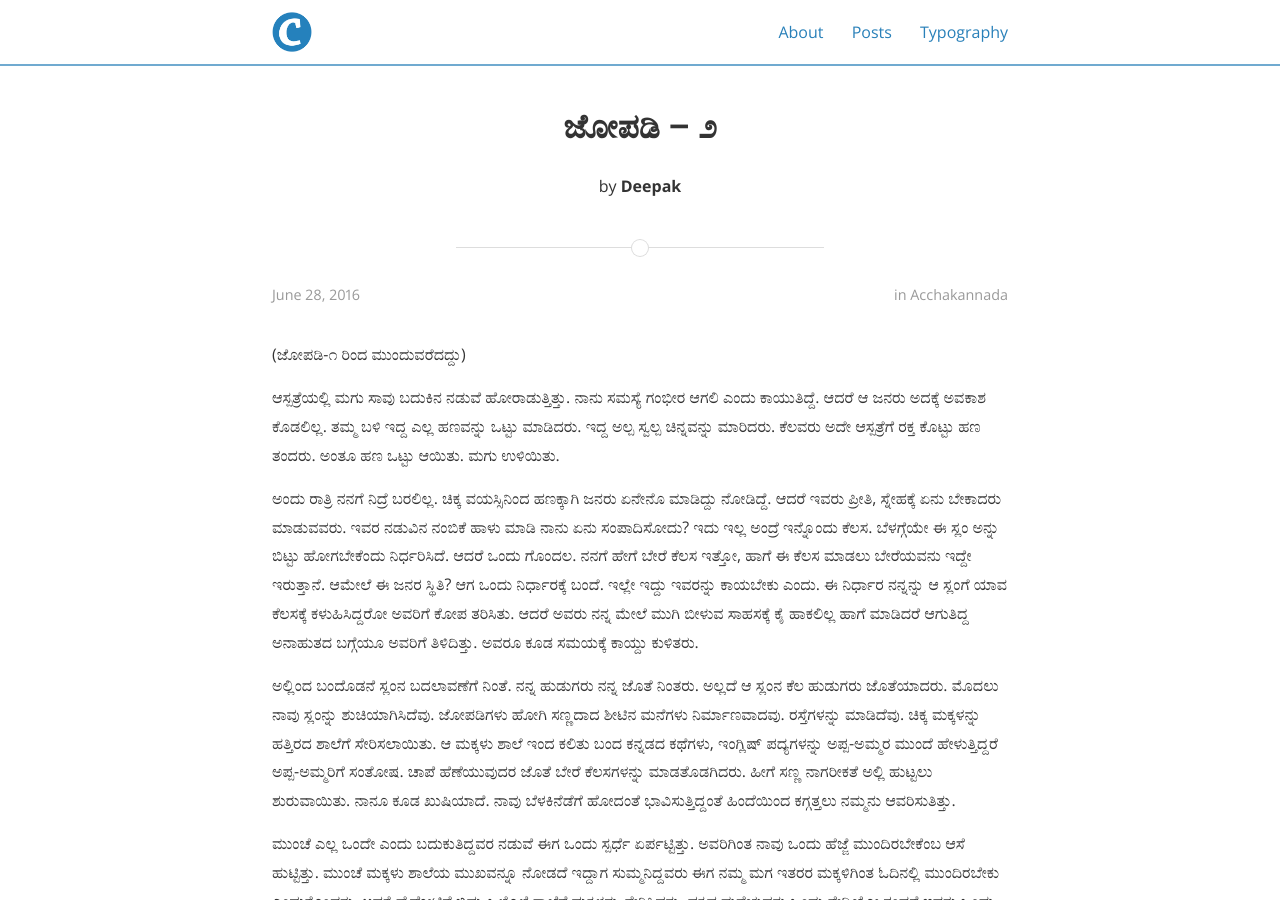
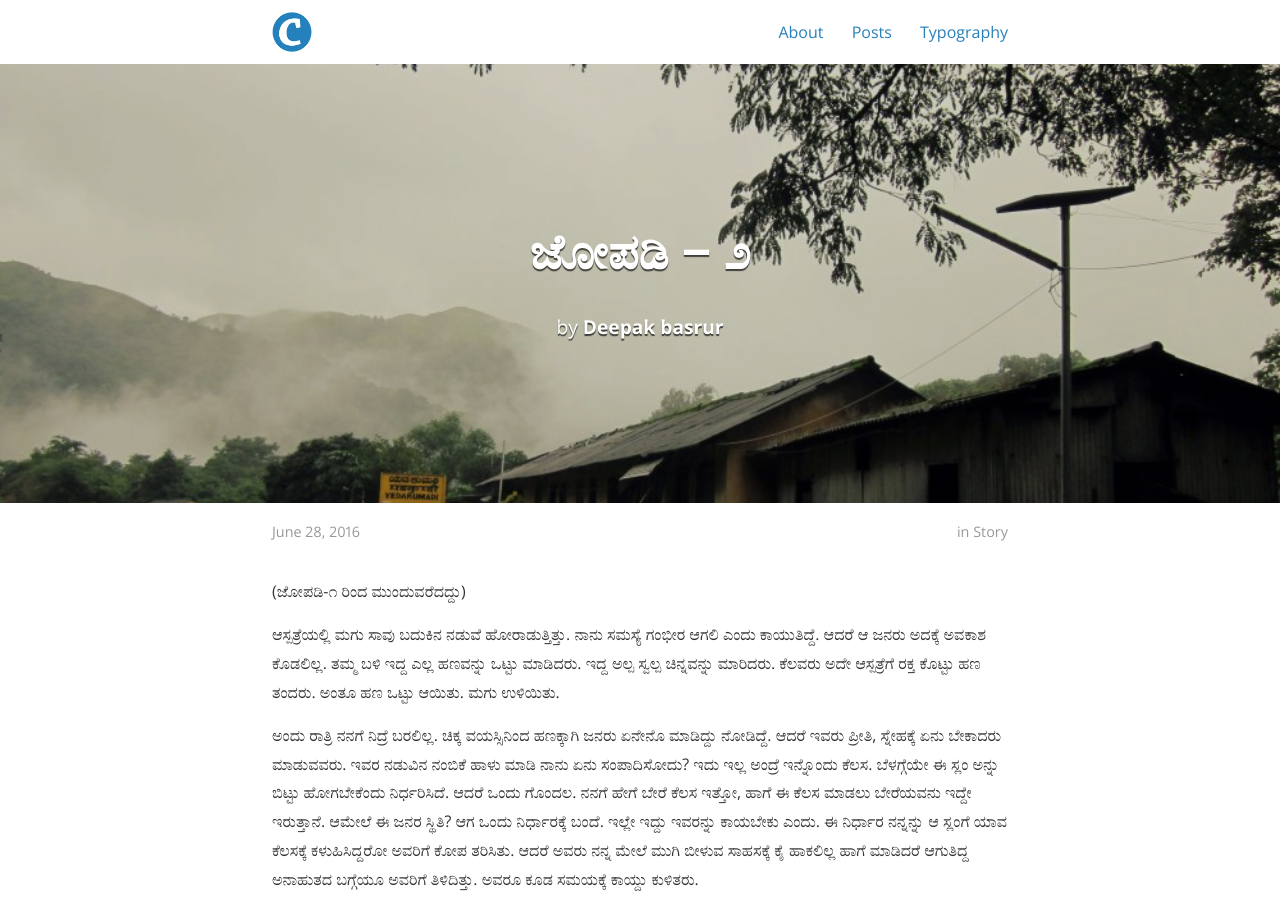
Before and after one commit to bencentra/centrarium, a Jekyll site: the page built from _posts/2016-06-28-jopadi-2.markdown, in a window 1280 px wide and 900 px high. Built offline with Jekyll 4.4.1, drawn with Linux system fonts in a browser that asks for light colours; nearby versions of some CDN libraries; comment, search, counter and statistics services are not loaded; a style sheet for code colours, icons or effects is not loaded.

Commit message:
Update 2016-06-28-jopadi-2.markdown

```diff
--- a/_posts/2016-06-28-jopadi-2.markdown
+++ b/_posts/2016-06-28-jopadi-2.markdown
@@ -1,13 +1,13 @@
 ---
+
 layout: post
 title:  "ಜೋಪಡಿ – ೨"
 date:   2016-06-28
-description: Story of the people part two!
-thumbnail: jopadi.jpg
-categories: acchakannada
+author: Deepak basrur
+categories: Story
+tags:	Acchakannada Kannada story
+cover:  "assets/jopadi.jpg"
 
-# Information for the author block
-author: Deepak
 ---
 
 (ಜೋಪಡಿ-೧ ರಿಂದ ಮುಂದುವರೆದದ್ದು)
```
